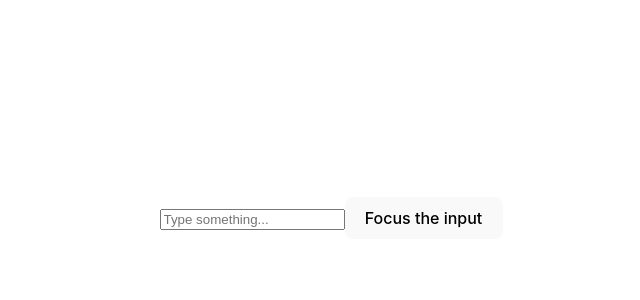
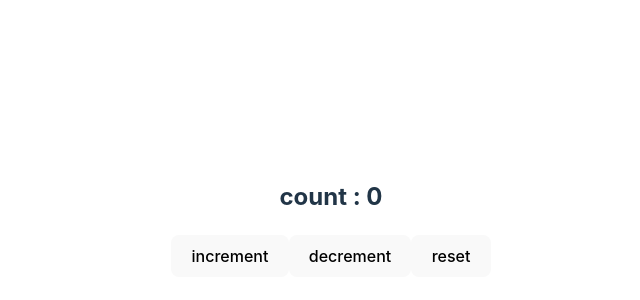
Before and after one commit to DilfaThayyil/FULL-DOMAIN-PRACTICALS, a React (Vite) app in the folder REACT/: page / in a window 1280 px wide. Shown: the part 182-482 px from the top of the page, without its empty margins (309-949 px from the left). Built offline with nearby package versions, Linux system fonts and the light colour scheme.

Commit message:
custom hook

```diff
--- a/REACT/src/App.jsx
+++ b/REACT/src/App.jsx
@@ -9,12 +9,14 @@ import HandleClick from './pages/righClick'
 import CounterParent from './pages/counterParent'
 import InputComponent from './pages/useRef'
 import ParentComponent from './pages/forwardRefParent'
+import Counter from './pages/customHookParent'
+
 
 function App() {
 
    return (
     <>
-    <ParentComponent/>
+    <Counter/>
     </>
    )
 
--- /dev/null
+++ b/REACT/src/pages/customHook.jsx
@@ -0,0 +1,13 @@
+import { useState } from "react";
+
+const UseCount = ()=>{
+    const [count,setCount] = useState(0)
+
+    const increment = ()=>setCount((prev)=>prev+1)
+    const decrement = ()=>setCount((prev)=>prev-1)
+    const reset = ()=>setCount(0)
+
+    return {count,increment,decrement,reset}
+}
+
+export default UseCount
--- /dev/null
+++ b/REACT/src/pages/customHookParent.jsx
@@ -0,0 +1,16 @@
+import UseCount from "./customHook";
+
+const Counter = ()=>{
+
+    const {count,increment,decrement,reset} = UseCount()
+    return (
+        <div>
+            <h2>count : {count}</h2>
+            <button onClick={increment}>increment</button>
+            <button onClick={decrement}>decrement</button>
+            <button onClick={reset}>reset</button>
+        </div>
+    )
+}
+
+export default Counter
```
